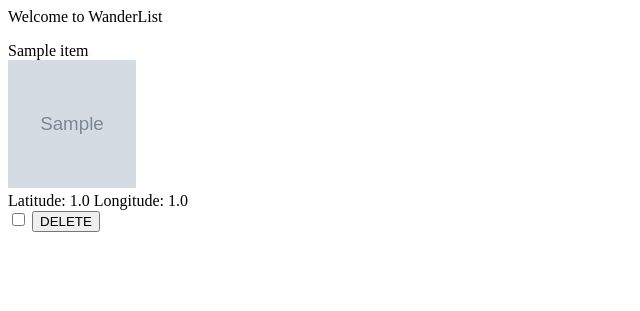
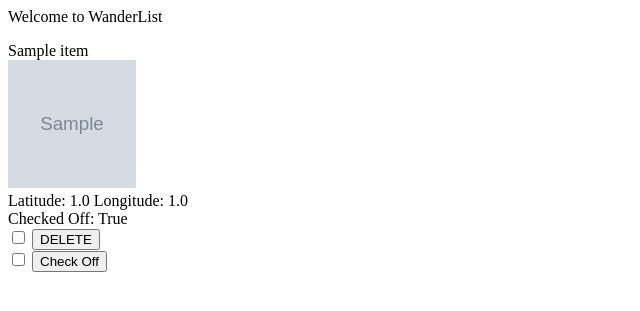
Before and after one commit to ameliacgraham/Wanderlust-Ave, a Flask app: page /1/1 in a window 1280 px wide. Shown: the top 311 px of the page, without its empty margins (0-640 px from the left). Run offline with Flask 2, Linux system fonts and the light colour scheme; tables that the repository leaves empty hold one stand-in row (values such as "Sample post"); grey boxes marked "Sample" are stand-in pictures.

Commit message:
Added user's completion progress on a list's page

```diff
--- a/server.py
+++ b/server.py
@@ -35,7 +35,6 @@ def display_private_item_details(list_id, priv_item_id):
     """Displays info about a private item."""
 
     item_info = PrivateItem.query.filter(PrivateItem.priv_item_id==priv_item_id).one()
-
     return render_template('private-item.html',
                            item_info=item_info)
 
@@ -142,8 +141,8 @@ def display_bucket_lists():
     username = session["username"]
     user_bucket_lists = BucketList.query.filter(BucketList.username==username).all()
 
-
-    return render_template("user-lists.html", user_bucket_lists=user_bucket_lists)
+    return render_template("user-lists.html",
+                            user_bucket_lists=user_bucket_lists)
 
 @app.route('/my-lists/add-form')
 def display_add_list_form():
@@ -176,7 +175,7 @@ def add_bucket_list():
 
 @app.route('/delete-item', methods=['POST'])
 def delete_priv_item():
-    """Deletes and item from a user's bucket list."""
+    """Deletes an item from a user's bucket list."""
 
     del_item = request.form.get('delete-item')
     item_id = request.form.get('item-id')
@@ -209,11 +208,16 @@ def display_bucket_list(list_id):
     for location in places:
         location[0] = str(location[0])
 
+    all_list_items = PrivateItem.query.filter(PrivateItem.list_id==b_list_id).count()
+    checked_off_items = PrivateItem.query.filter(PrivateItem.list_id==b_list_id, PrivateItem.checked_off==True).count()
+    progress = str(checked_off_items) + "/" + str(all_list_items)
+
     return render_template("bucket-list.html",
                            bucket_list=bucket_list,
                            b_list=b_list_id,
                            gm_api_key=gm_api_key,
-                           places=places)
+                           places=places,
+                           progress=progress)
 
 @app.route('/add-item-form', methods=['GET', 'POST'])
 def display_add_item_form():
@@ -286,6 +290,19 @@ def process_add_bucket_item():
         flash("Your item has been added!")
         return redirect('/my-lists/{}'.format(b_list_id))
 
+@app.route('/check-off-item', methods=['POST'])
+def check_off_item():
+    """Changes the status of the item as completed."""
+
+    item_id = request.form.get("item-id")
+    list_id = request.form.get("list-id")
+
+    item = PrivateItem.query.filter(PrivateItem.priv_item_id==item_id).one()
+    item.checked_off = True
+    db.session.commit()
+
+    return redirect('/{}/{}'.format(list_id,item_id))
+
 
 
 if __name__ == "__main__":
--- a/templates/bucket-list.html
+++ b/templates/bucket-list.html
@@ -3,6 +3,7 @@
 
 <h2> {{ bucket_list.title }} </h2>
 <p><a href="/add-item-form">Add a new item</a></p>
+<p> Progress: {{ progress }} </p>
 <div>
   {% if bucket_list %}
     {% for item in bucket_list.priv_items %}
--- a/templates/private-item.html
+++ b/templates/private-item.html
@@ -6,13 +6,21 @@
     {{ item_info.public_item.title }} <br>
     <img src="{{ item_info.public_item.image }}" alt="Image" width="128" height="128"><br>
     Latitude: {{ item_info.public_item.latitude }}
-    Longitude: {{ item_info.public_item.longitude }}
+    Longitude: {{ item_info.public_item.longitude }} <br>
+    Checked Off: {{ item_info.checked_off }}
 
     <form id="del-item" action="/delete-item" method='POST'>
       <input type="checkbox" name="delete-item" value="delete">
       <input type="hidden" name="item-id" value={{ item_info.priv_item_id }}>
       <input id="del-button" type="submit" name="submit" value="DELETE">
     </form>
+    <form action="/check-off-item" method="POST">
+      <input type="checkbox" name="check-off" value="Check Off">
+      <input type="hidden" name="item-id" value={{ item_info.priv_item_id }}>
+      <input type="hidden" name="list-id" value={{ item_info.list_id }}>
+      <input type="submit" name="checked-submit" value="Check Off">
+    </form>
+
   {% endif %}
 
 <script src="https://code.jquery.com/jquery.js"></script>
--- a/templates/user-lists.html
+++ b/templates/user-lists.html
@@ -2,10 +2,11 @@
 {% block content %}
 
 <p><a href="/my-lists/add-form">Create a new list</a></p>
+
 <div>
   {% if user_bucket_lists %}
     {% for list in user_bucket_lists %}
-      <a href="/my-lists/{{ list.list_id }}">{{ list.title }}
+      <a href="/my-lists/{{ list.list_id }}">{{ list.title }}<br><br>
     {% endfor %}
   {% endif %}
 </div>
```
